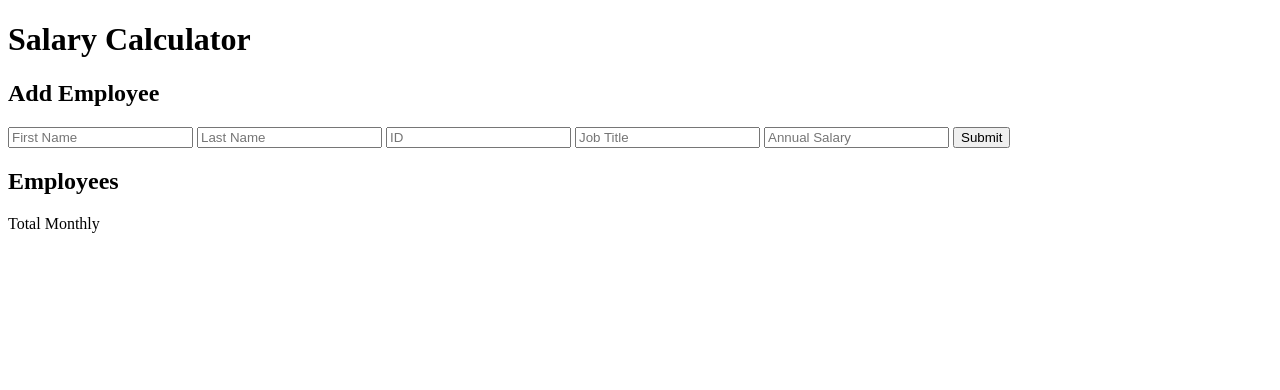
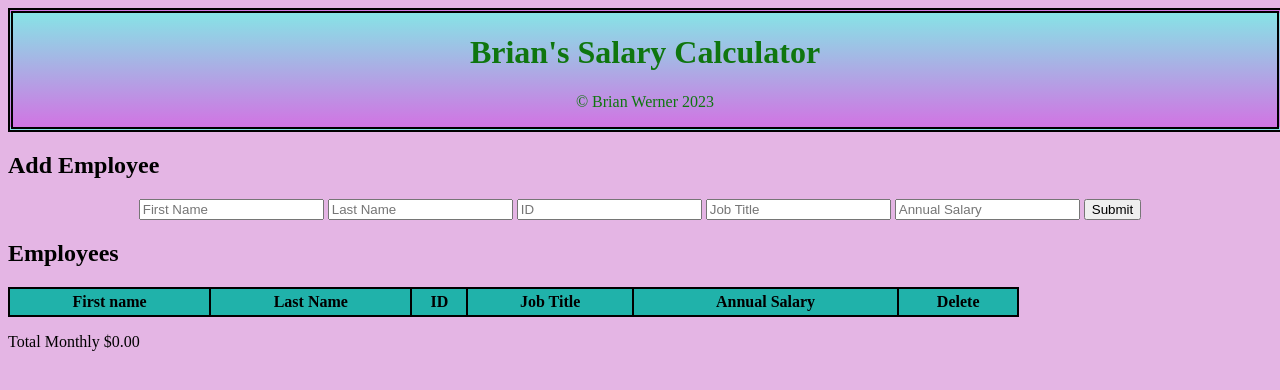
Before and after one commit to BrianWerner-43/weekend-salary-calculator, a website: page index.html in a window 1280 px wide. Drawn offline with Linux system fonts and the light colour scheme.

Commit message:
Added the table element that has table headers and styled the page

```diff
--- a/index.html
+++ b/index.html
@@ -8,11 +8,15 @@
 </head>
 <body>
   <header>
-    <h1>Salary Calculator</h1>
+   <div class="head">
+    <h1>Brian's Salary Calculator</h1>
+    <p>&copy; Brian Werner 2023</p>
+   </div>
   </header>
   <main>
     <h2>Add Employee</h2>
-    <!-- create a form for the inputs, submit button at end-->
+    <!-- create a form for the inputs and add a submit button at end-->
+   <div class="inputs">
    <form>
     <input data-testedid="firstNameInput"
            placeholder="First Name"
@@ -40,11 +44,24 @@
            id="submitAnnualSalary"
     >
     <button data-testedid="submitButton">Submit</button>
+   </div>
    </form>
     <h2>Employees</h2>
+   <table>
+        <thead>
+          <tr>
+            <th>First name</th>
+            <th>Last Name</th>
+            <th>ID</th>
+            <th>Job Title</th>
+            <th>Annual Salary</th>
+            <th>Delete</th>
+          </tr>
+        </thead>
+   </table>
   </main>
   <footer>
-    <p>Total Monthly</p>
+    <p class="footer">Total Monthly <span id="monthly-total">$0.00</span></p>
   </footer>
 </body>
 </html>
--- a/style.css
+++ b/style.css
@@ -0,0 +1,30 @@
+.head {
+    border: double 5px black;
+    width: 100%;
+    background: linear-gradient(#87e3e6, #d174e3);
+    text-align: center;
+    color: rgb(15, 118, 15);
+}
+
+.inputs {
+    text-align: center;
+    border-radius:  solid 5%;
+}
+
+body {
+    background-color: rgb(228, 181, 228);
+}
+
+table {
+    width: 80%;
+    text-align: center;
+}
+
+
+table, th {
+    border: 2px solid black;
+    background-color: lightseagreen;
+    border-collapse: collapse;
+    height: 1.5em;
+
+}
```
